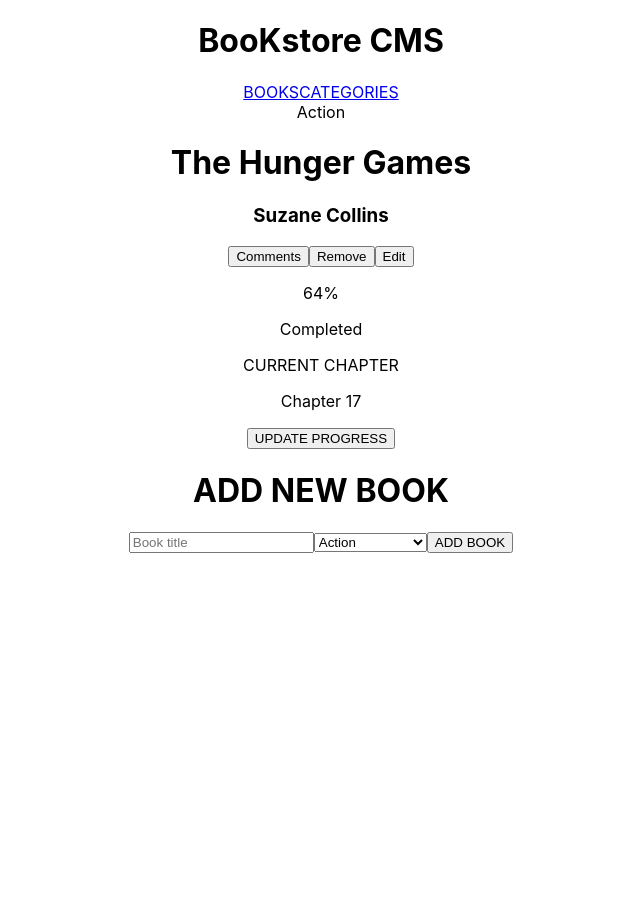
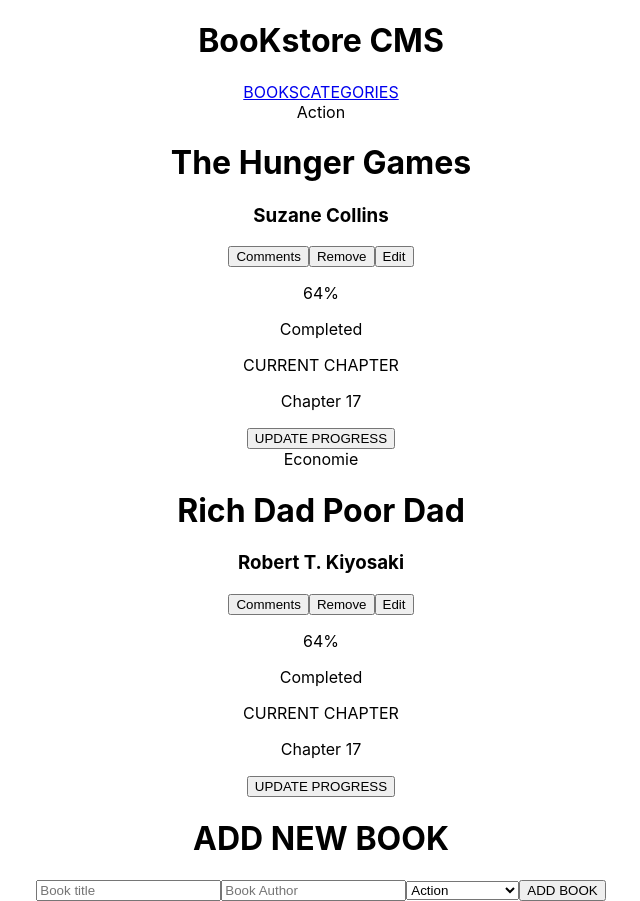
Before and after one commit to vanelnw/bookstore, a React (Create React App) app: page / in a window 1280 px wide. Shown: the whole page, without its empty margins (319-959 px from the left). Before the commit the page ends 800 px from the top, so only its background shows below. Built offline with nearby package versions, Linux system fonts and the light colour scheme.

Commit message:
Called Redix in Bookstore

```diff
--- a/package.json
+++ b/package.json
@@ -13,6 +13,7 @@
     "react-redux": "^8.0.5",
     "react-router-dom": "^6.4.5",
     "react-scripts": "5.0.1",
+    "uuid": "^9.0.0",
     "web-vitals": "^2.1.4"
   },
   "scripts": {
--- a/src/components/AddBook.js
+++ b/src/components/AddBook.js
@@ -1,15 +1,46 @@
-import React from 'react';
+import React, { useState } from 'react';
+import { useDispatch } from 'react-redux';
+import { v4 as uuidv4 } from 'uuid';
+import { createBook } from '../redux/books/books';
 
 function AddBook() {
+  const dispatch = useDispatch();
+  const [title, setTitle] = useState('');
+  const [author, setAuthor] = useState('');
+  const [selected, setSelected] = useState('');
+
+  const handleChange = (event) => {
+    if (event.target.name === 'title') {
+      setTitle(event.target.value);
+    } else (setAuthor(event.target.value));
+  };
+
+  const handleSelect = (event) => {
+    setSelected(event.target.value);
+  };
+
+  const handleSubmit = (event) => {
+    event.preventDefault();
+    dispatch(
+      createBook({
+        id: uuidv4(),
+        type: selected,
+        title,
+        author,
+      }),
+    );
+  };
+
   return (
     <div>
       <h1>ADD NEW BOOK</h1>
-      <form>
-        <input type="text" placeholder="Book title" />
-        <select>
-          <option>Action</option>
-          <option>Science Fiction</option>
-          <option>Economie</option>
+      <form onSubmit={handleSubmit}>
+        <input type="text" name="title" placeholder="Book title" onChange={handleChange} />
+        <input type="text" name="author" placeholder="Book Author" onChange={handleChange} />
+        <select value={selected} onChange={handleSelect}>
+          <option value="Action">Action</option>
+          <option value="Science Fiction">Science Fiction</option>
+          <option value="Economie">Economie</option>
         </select>
         <button type="submit">ADD BOOK</button>
       </form>
--- a/src/components/Book.js
+++ b/src/components/Book.js
@@ -1,8 +1,12 @@
 import React from 'react';
 import PropTypes from 'prop-types';
+import { useDispatch } from 'react-redux';
+import { removeBook } from '../redux/books/books';
 
 const Book = (props) => {
   const { book } = props;
+  const dispatch = useDispatch();
+
   return (
     <div className="bookContainer">
       <div>
@@ -11,7 +15,7 @@ const Book = (props) => {
         <h3>{book.author}</h3>
         <div className="buttons">
           <button type="button">Comments</button>
-          <button type="button">Remove</button>
+          <button type="button" onClick={() => dispatch(removeBook(book.id))}>Remove</button>
           <button type="button">Edit</button>
         </div>
       </div>
--- a/src/components/Books.js
+++ b/src/components/Books.js
@@ -1,26 +1,18 @@
-import { Component } from 'react';
+import { useSelector } from 'react-redux';
 import AddBook from './AddBook';
 import Book from './Book';
 
-class Books extends Component {
-  constructor(props) {
-    super(props);
-    this.state = {
-      books: [{
-        id: 1, type: 'Action', title: 'The Hunger Games', author: 'Suzane Collins',
-      }],
-    };
-  }
+const Books = () => {
+  const books = useSelector((state) => state.books);
 
-  render() {
-    const { books } = this.state;
-    return (
-      <div>
-        {books.map((book) => <Book key={book.id} book={book} />)}
-        <AddBook />
-      </div>
-    );
-  }
-}
+  return (
+    <div>
+      {books.map((book) => (
+        <Book key={book.id} book={book} />
+      ))}
+      <AddBook />
+    </div>
+  );
+};
 
 export default Books;
--- a/src/components/Categories.js
+++ b/src/components/Categories.js
@@ -1,9 +1,12 @@
 import React from 'react';
+import { useDispatch } from 'react-redux';
+import { checkingStatus } from '../redux/cattegories/categories';
 
 function Categories() {
+  const dispatch = useDispatch();
   return (
     <div>
-      <button type="button">Check status</button>
+      <button type="button" onClick={() => dispatch(checkingStatus())}>Check status</button>
     </div>
   );
 }
--- a/src/index.js
+++ b/src/index.js
@@ -2,11 +2,16 @@ import React from 'react';
 import ReactDOM from 'react-dom/client';
 import './index.css';
 import { BrowserRouter } from 'react-router-dom';
+import { Provider } from 'react-redux';
 import App from './App';
+
+import store from './redux/configureStore';
 
 const root = ReactDOM.createRoot(document.getElementById('root'));
 root.render(
-  <BrowserRouter>
-    <App />
-  </BrowserRouter>,
+  <Provider store={store}>
+    <BrowserRouter>
+      <App />
+    </BrowserRouter>
+  </Provider>,
 );
--- a/src/redux/books/books.js
+++ b/src/redux/books/books.js
@@ -2,12 +2,29 @@ const CREATE_BOOK = 'bookstore/books/CREATE_BOOK';
 const REMOVE_BOOK = 'bookstore/books/REMOVE_BOOK';
 
 // Reducer
-export default function books(state = [], action = {}) {
+const initialState = [
+  {
+    id: 1,
+    type: 'Action',
+    title: 'The Hunger Games',
+    author: 'Suzane Collins',
+  },
+  {
+    id: 2,
+    type: 'Economie',
+    title: 'Rich Dad Poor Dad',
+    author: 'Robert T. Kiyosaki',
+  },
+];
+
+export default function books(state = initialState, action = {}) {
+  const index = state.indexOf(state.find((x) => x.id === action.id));
+
   switch (action.type) {
     case CREATE_BOOK:
-      return state.push(action.book);
+      return [...state, action.book];
     case REMOVE_BOOK:
-      return state.filter((book) => book.id !== action.id);
+      return [...state.slice(0, index), ...state.slice(index + 1)];
     default:
       return state;
   }
```
Also changed, not shown: 1 other file (tests, documents, lock files or other folders).
